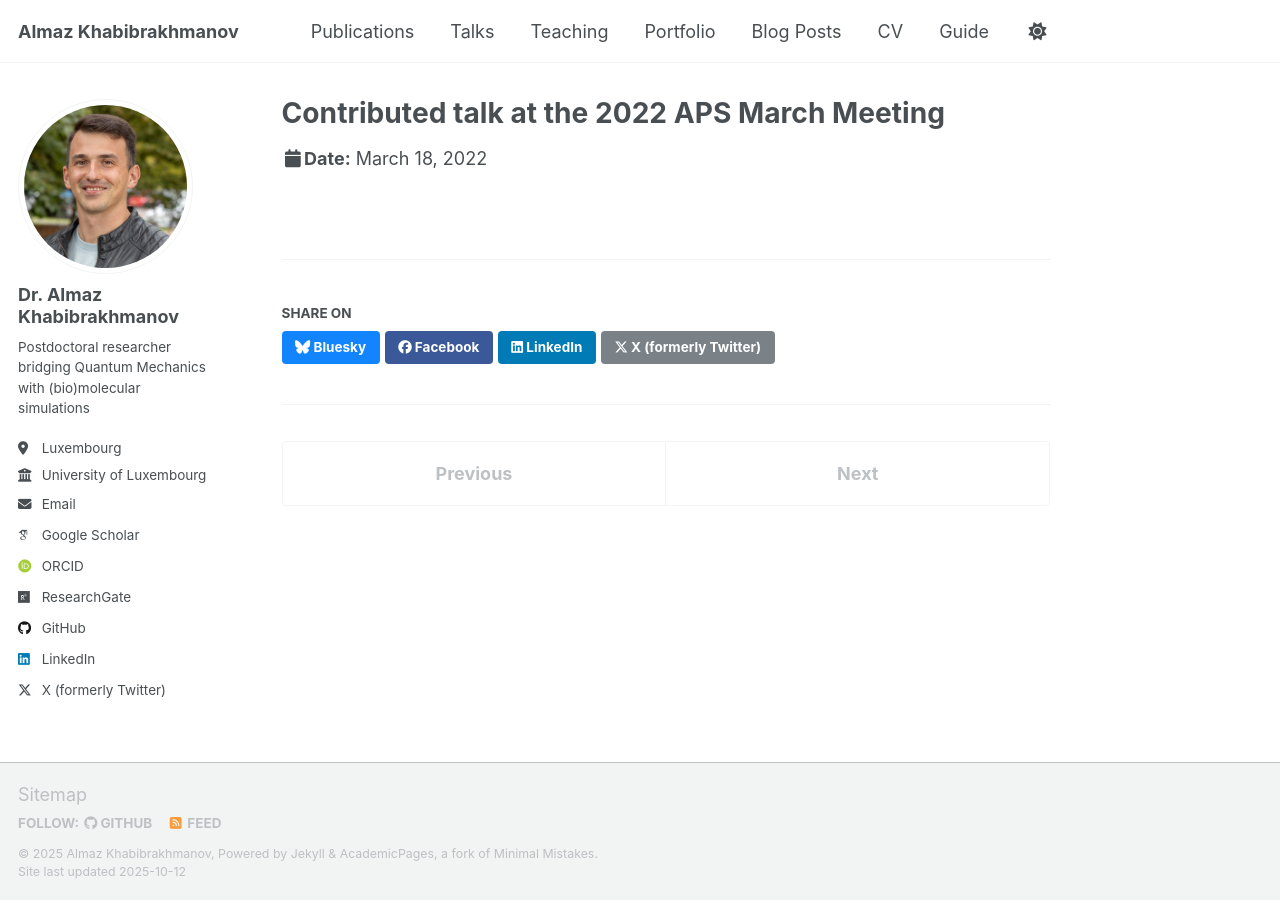
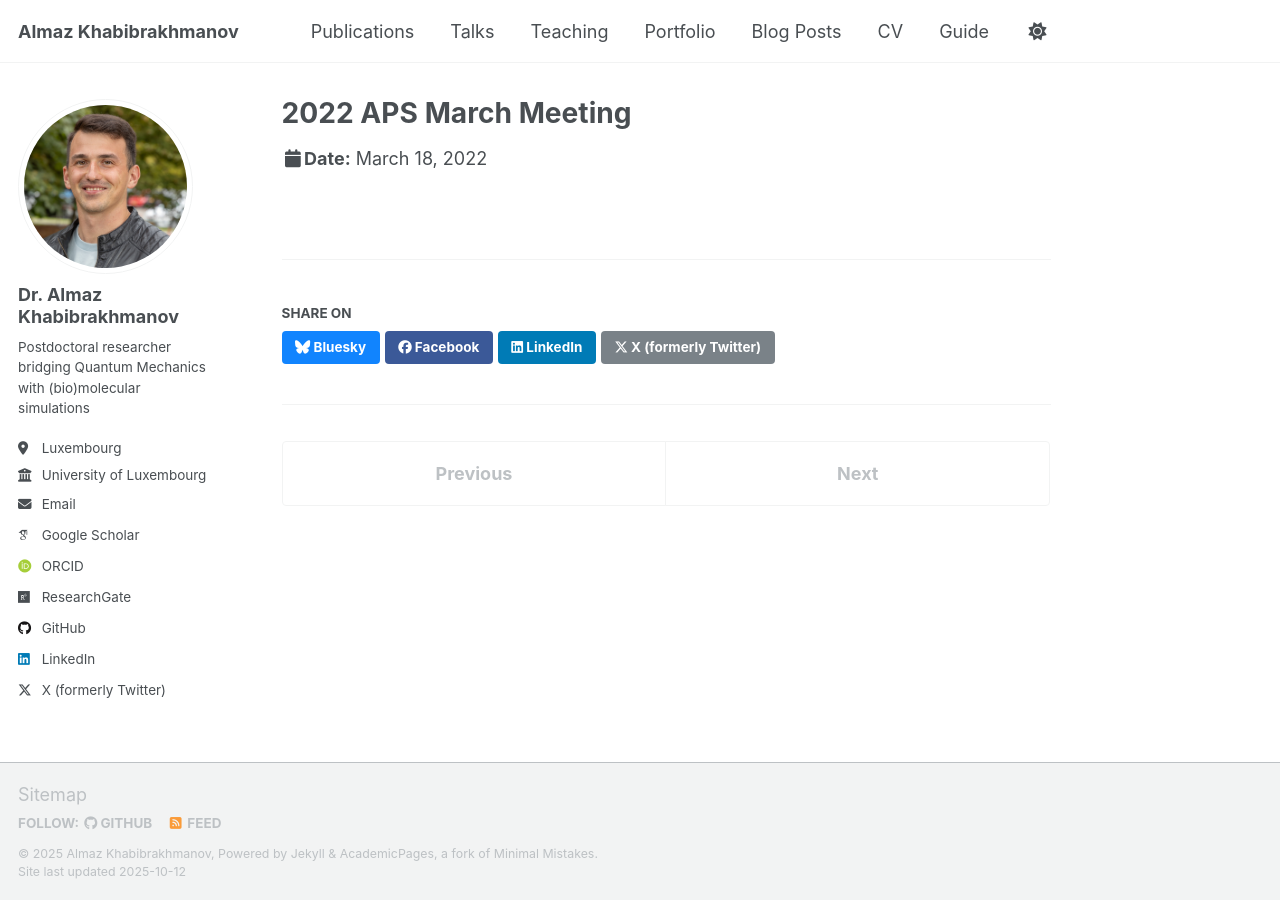
Before and after one commit to almaz-khabibrakhmanov/almaz-khabibrakhmanov.github.io, a Jekyll site: the page built from _talks/2022-03-18-APS.md, in a window 1280 px wide. Built offline with Jekyll 4.4.1, drawn with Linux system fonts in a browser that asks for light colours; some web fonts are replaced; a script that is not in the unit is left out.

Commit message:
Update 2022-03-18-APS.md

```diff
--- a/_talks/2022-03-18-APS.md
+++ b/_talks/2022-03-18-APS.md
@@ -1,7 +1,7 @@
 ---
-title: "Contributed talk at the 2022 APS March Meeting"
+title: "2022 APS March Meeting"
 collection: talks
-type: "Talk"
+type: "Contributed talk"
 permalink: /talks/2022-03-18-APS
 venue: "McCormick Center"
 date: 2022-03-18
```
